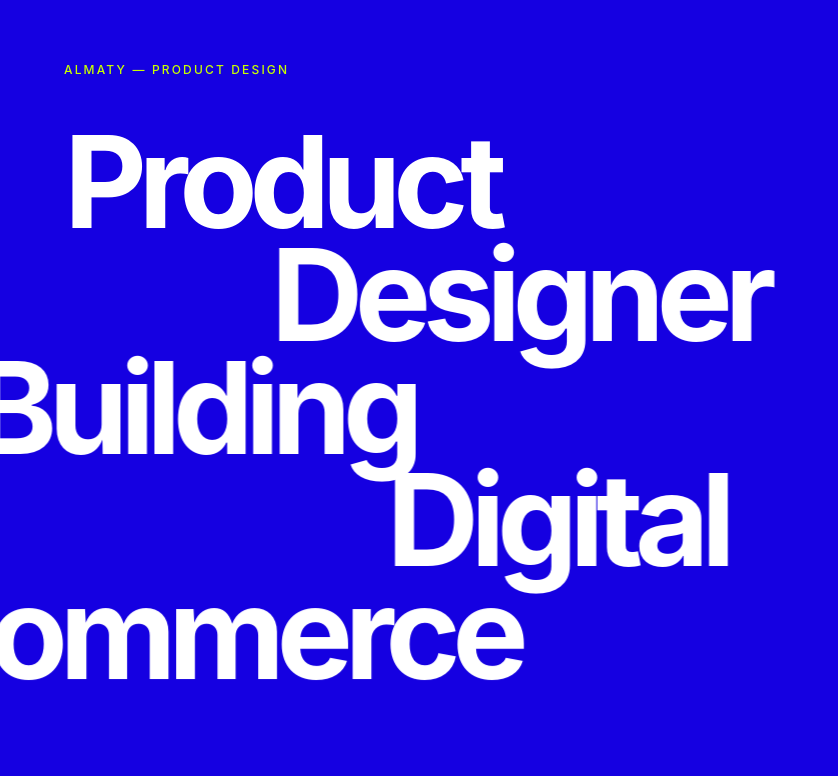
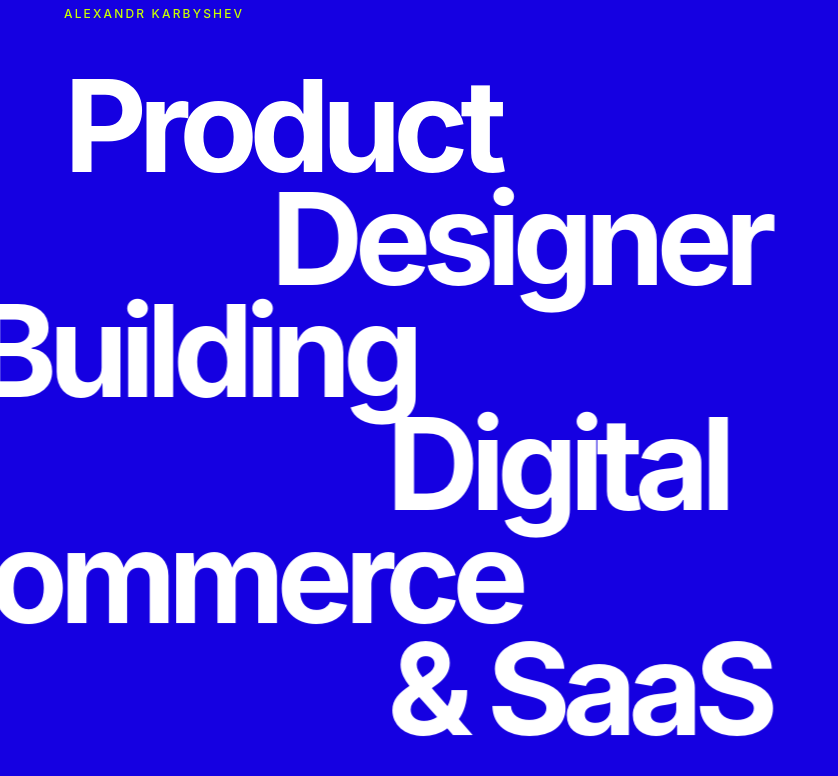
Before and after one commit to ntrglcrn/Karbyahev.design, a Next.js app: page / in a window 1280 px wide. Shown: the top 776 px of the page, without its empty margins (0-838 px from the left). Built offline with nearby package versions, Linux system fonts and the light colour scheme.

Commit message:
Add SaaS hero line

```diff
--- a/src/components/hero.tsx
+++ b/src/components/hero.tsx
@@ -8,6 +8,8 @@ const lines = [
   { text: "Building", initialClass: "ml-[1%] md:ml-0 lg:-ml-[8%]", travelX: 0.16 },
   { text: "Digital", initialClass: "ml-[8%] md:ml-[15%] lg:ml-[28%]", travelX: -0.2, travelY: -5, scaleDelta: 0.006 },
   { text: "Commerce", initialClass: "ml-0 md:-ml-[4%] lg:-ml-[14%]", travelX: 0.075, travelY: 3 },
+  { text: "& SaaS", initialClass: "ml-[8%] md:ml-[15%] lg:ml-[28%]", travelX: 0.11, travelY: 2, scaleDelta: 0.002 },
+
 ];
 
 export default function Hero() {
@@ -76,11 +78,11 @@ export default function Hero() {
       <div className="sticky top-0 flex h-[100svh] items-center overflow-x-clip py-12">
         <div className="container w-full -translate-y-[3svh]">
           <p className="mb-8 text-xs font-medium uppercase tracking-[0.18em] text-accent sm:mb-12">
-            Almaty — Product Design
+            ALEXANDR KARBYSHEV
           </p>
           <h1
             className="flex flex-col text-[clamp(3.55rem,17vw,5.5rem)] font-bold leading-[0.88] tracking-[-0.075em] md:text-[clamp(4.8rem,11.3vw,10.8rem)] md:leading-[0.84]"
-            aria-label="Product Designer Building Digital Commerce"
+            aria-label="Product Designer Building Digital Commerce and SaaS"
           >
             {lines.map(({ text: line, initialClass, travelX, travelY, scaleDelta }, index) => (
               <span
```
